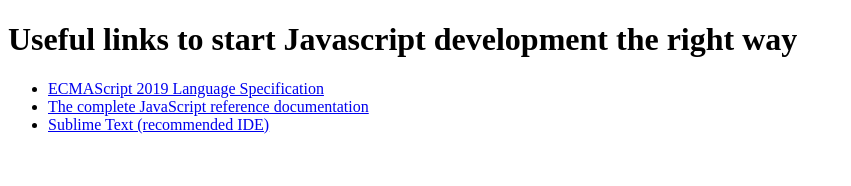
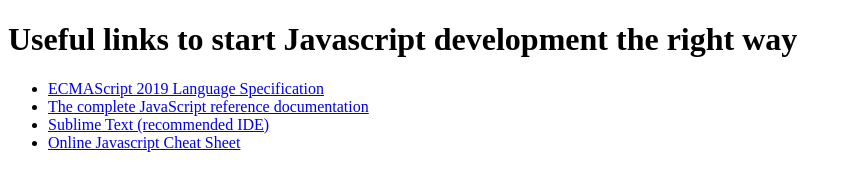
Before and after one commit to e2matheus/javascript-cheat-sheet, a plain HTML site: page Chapter 1 - Introduction/1.1 - Useful links/index.html in a window 1280 px wide. Shown: the whole page, without its empty margins (0-851 px from the left). Drawn offline with Linux system fonts and the light colour scheme.

Commit message:
Add Online Javascript Cheat Sheet link

```diff
--- a/Chapter 1 - Introduction/1.1 - Useful links/index.html
+++ b/Chapter 1 - Introduction/1.1 - Useful links/index.html
@@ -10,13 +10,16 @@
 
 	<ul>
 		<li>
-			<a href="https://www.ecma-international.org/publications/standards/Ecma-262.htm"> ECMAScript 2019 Language Specification </a>
+			<a href="https://www.ecma-international.org/publications/standards/Ecma-262.htm">ECMAScript 2019 Language Specification</a>
 		</li>
 		<li>
-			<a href="https://www.w3schools.com/jsref/"> The complete JavaScript reference documentation </a>
+			<a href="https://www.w3schools.com/jsref/">The complete JavaScript reference documentation</a>
 		</li>
 		<li>
-			<a href="http://www.sublimetext.com/">Sublime Text (recommended IDE) </a>
+			<a href="http://www.sublimetext.com/">Sublime Text (recommended IDE)</a>
+		</li>
+		<li>
+			<a href="https://htmlcheatsheet.com/js/">Online Javascript Cheat Sheet</a>
 		</li>
 	</ul>
 
```
